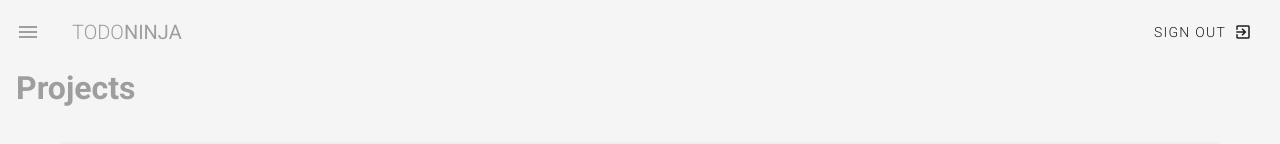
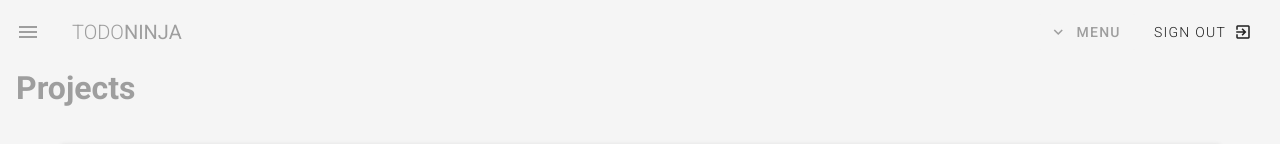
Before and after one commit to sahil1sk/vuetify, a Vue app: page /projects in a window 1280 px wide. Shown: the top 144 px of the page. Built offline with nearby package versions, Linux system fonts and the light colour scheme.

Commit message:
dropdown

```diff
--- a/src/components/Navbar.vue
+++ b/src/components/Navbar.vue
@@ -8,6 +8,32 @@
             <span>Ninja</span>
         </v-toolbar-title>
         <v-spacer></v-spacer>
+
+        <div class="text-center">
+            <v-menu offset-y>
+            <template v-slot:activator="{ on, attrs }">
+                <v-btn
+                depressed
+                v-bind="attrs"
+                v-on="on"
+                class="grey--text"
+                >
+                <v-icon left>expand_more</v-icon>
+                <span>Menu</span>
+                </v-btn>
+            </template>
+            <v-list>
+                <v-list-item
+                v-for="(link, index) in links"
+                :key="index"
+                router :to="link.route"
+                >
+                <v-list-item-title>{{ link.text }}</v-list-item-title>
+                </v-list-item>
+            </v-list>
+            </v-menu>
+        </div>
+
         <v-btn depressed class="transparent text--grey font-weight-light">
             <span>Sign Out</span>
             <v-icon right>exit_to_app</v-icon>
```
